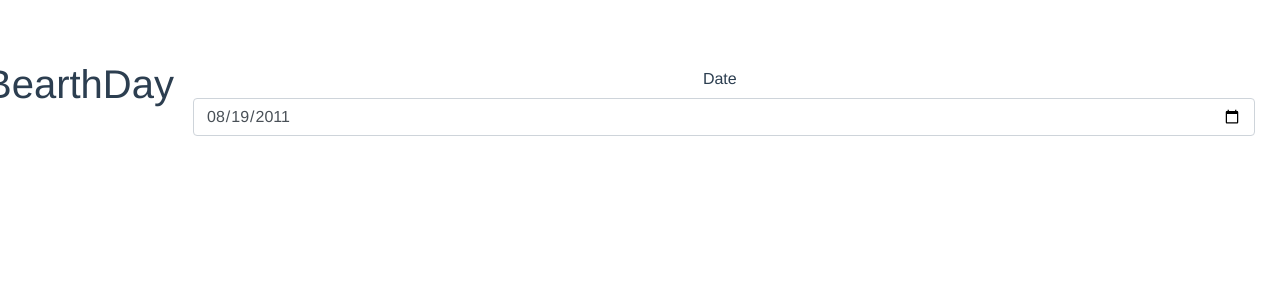
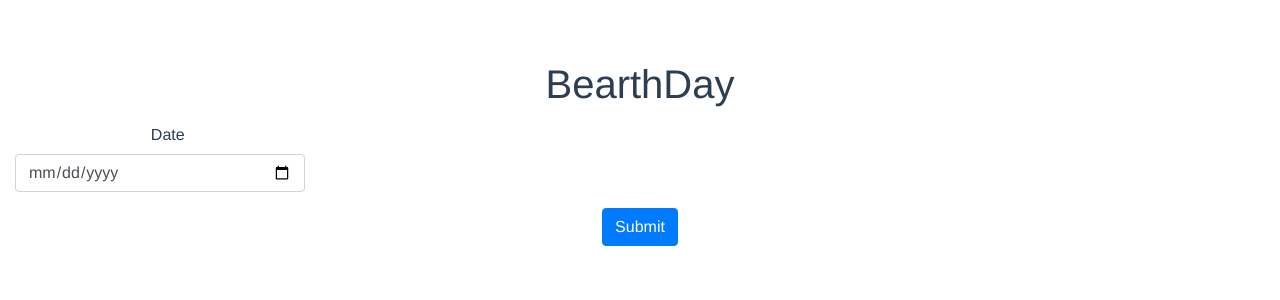
Before and after one commit to ARRiera96/bearth-day, a Vue app: page / in a window 1280 px wide. Shown: the top 300 px of the page. Built offline with nearby package versions, Linux system fonts and the light colour scheme.

Commit message:
Adding submit, vue component data and methods property, and wrapping form

```diff
--- a/src/App.vue
+++ b/src/App.vue
@@ -1,13 +1,16 @@
 <template>
   <div id="app">
 <!--    <HelloWorld msg="Welcome to Your Vue.js App"/>-->
-      <div class="form-group row">
-          <h1>BearthDay</h1>
-          <div class="col-10">
-              <label for="example-date-input" class="col-2 col-form-label">Date</label>
-              <input class="form-control ml-1" type="date" value="2011-08-19" id="example-date-input">
+      <form v-on:submit.prevent="getImg">
+          <div class="form-group">
+              <h1>BearthDay</h1>
+              <div class="col-3">
+                  <label for="bearthDay" class="col-2 col-form-label">Date</label>
+                  <input class="form-control" type="date" value="" id="bearthDay" v-model="birthday" >
+              </div>
           </div>
-      </div>
+          <button type="submit" class="btn btn-primary">Submit</button>
+      </form>
   </div>
 </template>
 
@@ -17,7 +20,17 @@
 export default {
   name: 'app',
   components: {
-  }
+  },
+    data() {
+        return {
+            birthday: null
+        }
+    },
+    methods: {
+        getImg(){
+            alert(this.birthday);
+        }
+    }
 }
 </script>
 
```
